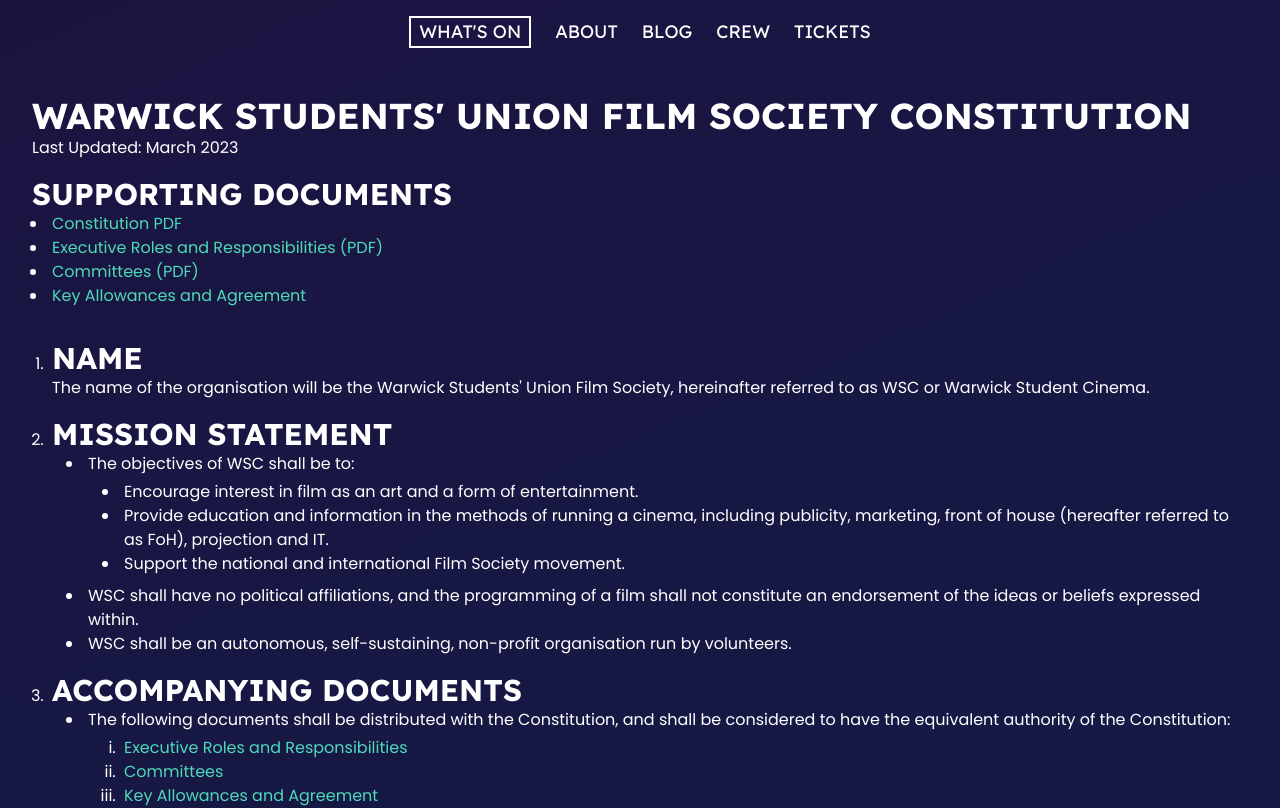
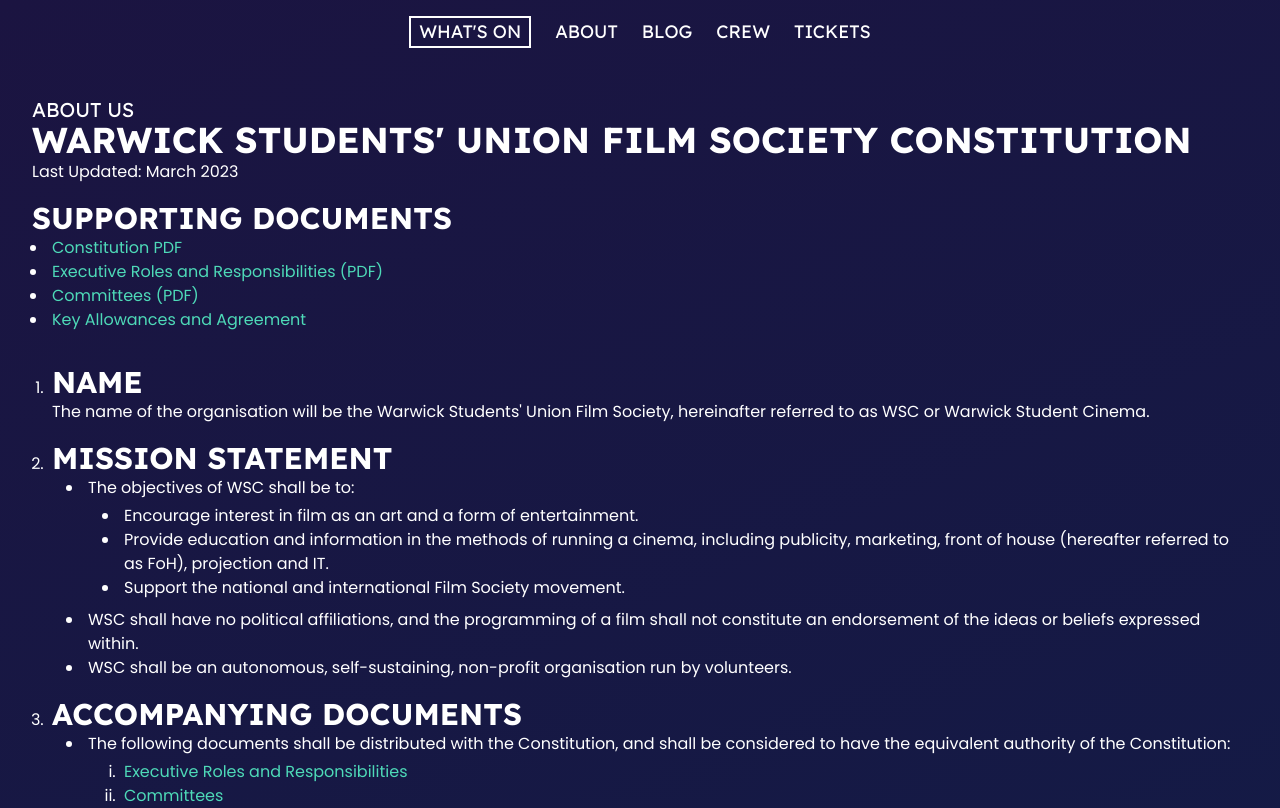
Before and after one commit to WarwickFilmSoc/Website-V6, a Next.js app: page /constitution in a window 1280 px wide. Shown: the top 808 px of the page. Built offline with nearby package versions, Linux system fonts and the light colour scheme.

Commit message:
:sparkles: Add parent page above page title

```diff
--- a/src/app/(about)/constitution/committees/page.tsx
+++ b/src/app/(about)/constitution/committees/page.tsx
@@ -5,6 +5,11 @@
 export default function Committees() {
   return (
     <main className={styles.constitution}>
+      <p className="text-xl font-lexend uppercase !-mb-1">
+        <Link href="/constitution" className="!text-white">
+          Constitution
+        </Link>
+      </p>
       <h1>WSC Committees</h1>
       <p>Last Updated: June 2023</p>
 
--- a/src/app/(about)/constitution/executive-roles/page.tsx
+++ b/src/app/(about)/constitution/executive-roles/page.tsx
@@ -5,6 +5,11 @@
 export default function ExecutiveRoles() {
   return (
     <main className={styles.constitution}>
+      <p className="text-xl font-lexend uppercase !-mb-1">
+        <Link href="/constitution" className="!text-white">
+          Constitution
+        </Link>
+      </p>
       <h1>WSC Executive Roles and Responsibilities</h1>
       <p>Last Updated: February 2023</p>
 
@@ -25,7 +30,7 @@
             href="/resources/Executive%20Roles%20and%20Responsibilities%20(Februrary%202023).pdf"
             target="_blank"
           >
-            Executive Roles and Responsibilities (PDF)
+            Executive Roles and Responsibilities PDF
           </a>
         </li>
         <li>
--- a/src/app/(about)/constitution/key-agreement/page.tsx
+++ b/src/app/(about)/constitution/key-agreement/page.tsx
@@ -5,6 +5,11 @@
 export default function KeyAgreement() {
   return (
     <main className={styles.constitution}>
+      <p className="text-xl font-lexend uppercase !-mb-1">
+        <Link href="/constitution" className="!text-white">
+          Constitution
+        </Link>
+      </p>
       <h1>WSC Key Allowances and Agreement</h1>
 
       <h2>Supporting Documents</h2>
--- a/src/app/(about)/constitution/page.tsx
+++ b/src/app/(about)/constitution/page.tsx
@@ -5,9 +5,12 @@
 export default function Constitution() {
   return (
     <main className={styles.constitution}>
-      <h1 className="text-4xl font-bold">
-        Warwick Students&apos; Union Film Society Constitution
-      </h1>
+      <p className="text-xl font-lexend uppercase !-mb-1">
+        <Link href="/about" className="!text-white">
+          About Us
+        </Link>
+      </p>
+      <h1>Warwick Students&apos; Union Film Society Constitution</h1>
       <p>Last Updated: March 2023</p>
 
       <h2>Supporting Documents</h2>
--- a/src/app/(about)/contact/page.tsx
+++ b/src/app/(about)/contact/page.tsx
@@ -1,7 +1,12 @@
+import Link from 'next/link';
+
 export default function ContactUs() {
   return (
     <main>
-      <h1>Contact Us</h1>
+      <p className="text-xl font-lexend uppercase -mb-1">
+        <Link href="/about">About Us</Link>
+      </p>
+      <h1 className="mb-1">Contact Us</h1>
       <p className="mb-2">
         Warwick Student Cinema is a student run, professional standard cinema
         located in the University of Warwick L3 Lecture Theatre.
--- a/src/app/(about)/executive/page.tsx
+++ b/src/app/(about)/executive/page.tsx
@@ -235,7 +235,10 @@
 export default function TheExecutiveTeam() {
   return (
     <main>
-      <h1>The Executive Team</h1>
+      <p className="text-xl font-lexend uppercase -mb-1">
+        <Link href="/about">About Us</Link>
+      </p>
+      <h1 className="mb-1">The Executive Team</h1>
       <p className="mb-2">
         The Executive Committee, or &apos;Exec&apos;, are a team of students
         elected at the end of Term 2 to oversee the society as per the&nbsp;
--- a/src/app/(about)/faq/page.tsx
+++ b/src/app/(about)/faq/page.tsx
@@ -5,7 +5,10 @@
 export default function FrequentlyAskedQuestions() {
   return (
     <main>
-      <h1>Frequently Asked Questions</h1>
+      <p className="text-xl font-lexend uppercase -mb-1">
+        <Link href="/about">About Us</Link>
+      </p>
+      <h1 className="mb-1">Frequently Asked Questions</h1>
       <p className="mb-4">
         Here&apos;s some of our frequently asked questions. If you have any
         questions that aren&apos;t covered in the list, please don&apos;t
--- a/src/app/(about)/history/page.tsx
+++ b/src/app/(about)/history/page.tsx
@@ -1,7 +1,12 @@
+import Link from 'next/link';
+
 export default function OurHistory() {
   return (
     <main>
-      <h1>Our History</h1>
+      <p className="text-xl font-lexend uppercase -mb-1">
+        <Link href="/about">About Us</Link>
+      </p>
+      <h1 className="mb-1">Our History</h1>
       <p className="mb-2">
         Warwick Student Cinema is a student run, professional standard cinema
         located in the University of Warwick L3 Lecture Theatre.
--- a/src/app/(about)/technical-specifications/page.tsx
+++ b/src/app/(about)/technical-specifications/page.tsx
@@ -1,7 +1,12 @@
+import Link from 'next/link';
+
 export default function About() {
   return (
     <main>
-      <h1>Technical Specifications</h1>
+      <p className="text-xl font-lexend uppercase -mb-1">
+        <Link href="/about">About Us</Link>
+      </p>
+      <h1 className="mb-1">Technical Specifications</h1>
       <p className="mb-2">
         Warwick Student Cinema is a student run, professional standard cinema
         located in the University of Warwick L3 Lecture Theatre.
--- a/src/app/(about)/terms-and-conditions/page.tsx
+++ b/src/app/(about)/terms-and-conditions/page.tsx
@@ -3,7 +3,10 @@
 export default function TermsAndConditions() {
   return (
     <main>
-      <h1 className="mb-4">Terms and Conditions</h1>
+      <p className="text-xl font-lexend uppercase -mb-1">
+        <Link href="/about">About Us</Link>
+      </p>
+      <h1 className="mb-1">Terms and Conditions</h1>
       <h2>Ticketing Terms and Conditions</h2>
       <ol className="mb-8 list-decimal">
         <li>
```
